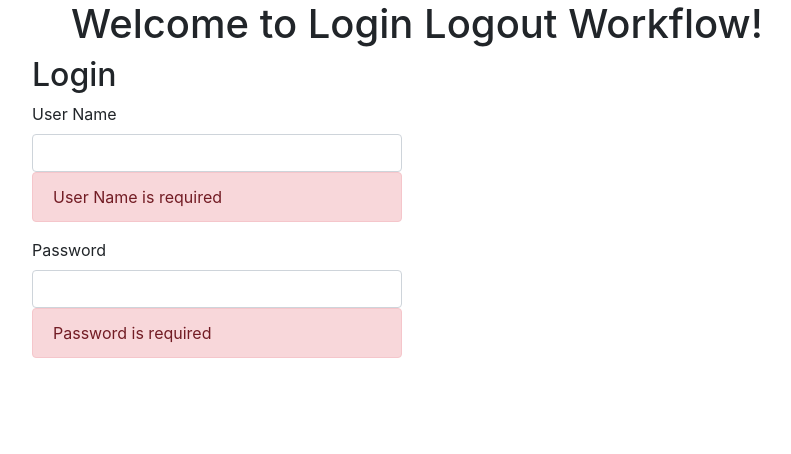
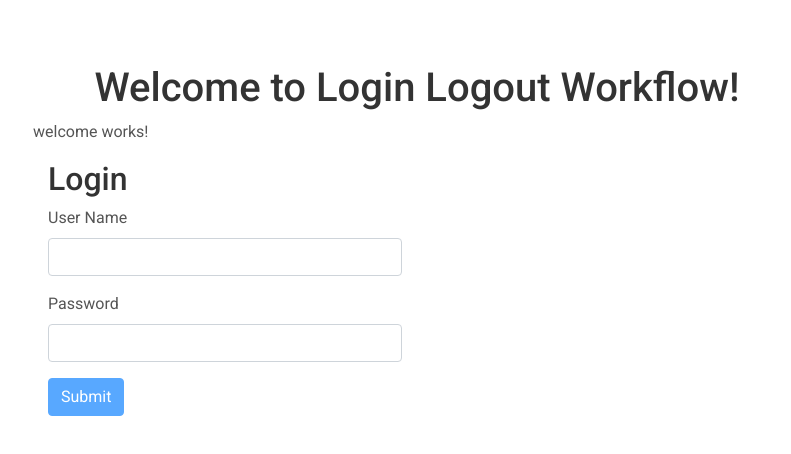
Before and after one commit to hiteshdua1/Login-Logout-Workflow, an Angular app: page /#/welcome in a window 1280 px wide. Shown: the top 454 px of the page, without its empty margins (223-1014 px from the left). Built offline with nearby package versions, Linux system fonts and the light colour scheme.

Commit message:
Adding Validation rules and error messages #3

```diff
--- a/src/app/app.component.html
+++ b/src/app/app.component.html
@@ -4,4 +4,5 @@
     Welcome to {{ title }}!
   </h1>
 </div>
+<app-welcome></app-welcome>
 <app-login></app-login>
--- a/src/app/login/login.component.html
+++ b/src/app/login/login.component.html
@@ -2,25 +2,25 @@
   <h2>Login</h2>
   <form #loginForm="ngForm">
     <!-- UserName -->
-    <div class="form-group">
+    <div class="form-group" [class.has-error]="isValidField(userName)">
       <!-- For labelling the Input Field. Here for="userNameId" is used to give focus to the input field when user clicks on label -->
       <label for="userNameId" class="control-label">User Name</label>
       <!-- Actual field where the data is being enetered by the user -->
-      <input id="userNameId" #userName="ngModel" pattern="[\\\/,.^]" type="text" class="form-control" required name="userName" ngModel>
+      <input id="userNameId" #userName="ngModel" pattern="((?![\\/\.,^]).)*" type="text" class="form-control" required name="userName" ngModel>
       <!-- This is a conditional field and comes up based on the validation of the above `input` element -->
-      <div class="alert alert-danger">
-        User Name is required
+      <div *ngIf="isValidField(userName)" class="alert alert-danger">
+          User Name is required
       </div>
     </div>
 
     <!-- Password -->
-    <div class="form-group">
+    <div class="form-group" [class.has-error]="isValidField(password)">
       <label for="passwordId" class="control-label">Password</label>
-      <input id="passwordId" #userName="ngModel" pattern="[\\\/,.^]" type="password" class="form-control" required name="password" ngModel>
-      <div class="alert alert-danger">
-        Password is required
+      <input id="passwordId" #password="ngModel" pattern="((?![\\/\.,^]).)*" type="password" class="form-control" required name="password" ngModel>
+      <div *ngIf="isValidField(password)" class="alert alert-danger">
+          Password is required
       </div>
     </div>
-
+    <button class="btn btn-primary" type="submit" [disabled]="loginForm.invalid">Submit</button>
   </form>
 </div>
--- a/src/app/login/login.component.ts
+++ b/src/app/login/login.component.ts
@@ -12,4 +12,8 @@ export class LoginComponent implements OnInit {
   ngOnInit() {
   }
 
+  public isValidField(field) {
+    return field.invalid && field.dirty;
+  }
+
 }
--- a/src/styles.css
+++ b/src/styles.css
@@ -1,5 +1,17 @@
 /* You can add global styles to this file, and also import other style files */
+@import 'https://fonts.googleapis.com/css?family=Roboto:300,400,500';
+
 body {
     margin : 0 auto;
     width: 50em;
+    line-height: 1.5;
+    padding: 4em 1em;
+    color: #555;
+    font-family: "Roboto", "Helvetica", "Arial", sans-serif;
 }
+
+h1,
+h2,
+strong {
+  color: #333;
+}
```
Also changed, not shown: src/assets/ion-Logo.jpg (added).
